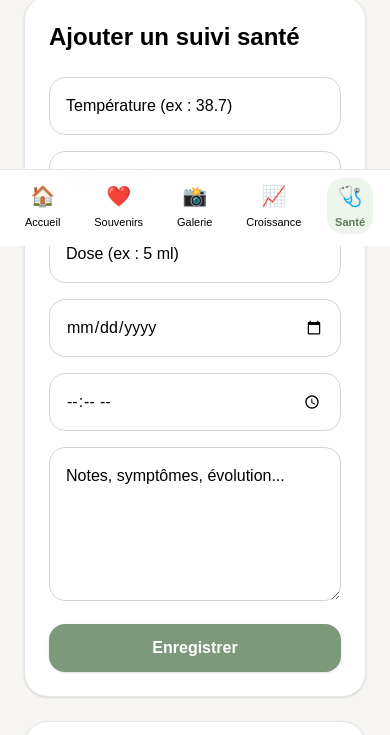
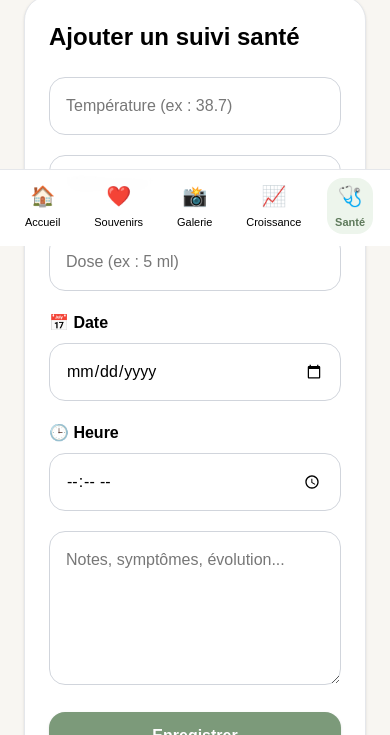
Before and after one commit to audreyC63/legacy, a Next.js app: page /health in a window 390 px wide. Shown: the part 598-1333 px from the top of the page. Built offline with nearby package versions, Linux system fonts and the light colour scheme.

Commit message:
fix: improve mobile form readability

```diff
--- a/app/globals.css
+++ b/app/globals.css
@@ -14,11 +14,40 @@
 
 html,
 body {
-  background: #F8F6F2;
-  color: #000000;
+  background: var(--background);
+  color: var(--foreground);
   font-family: Arial, Helvetica, sans-serif;
 }
 
 * {
-  color-scheme: light;
+  box-sizing: border-box;
 }
+
+input,
+textarea,
+select {
+  color: #000 !important;
+  background: #fff !important;
+}
+
+input::placeholder,
+textarea::placeholder {
+  color: #777 !important;
+}
+
+input[type="date"],
+input[type="time"] {
+  color: #000 !important;
+  -webkit-text-fill-color: #000 !important;
+}
+
+input[type="date"]::-webkit-datetime-edit,
+input[type="time"]::-webkit-datetime-edit {
+  color: #000 !important;
+  -webkit-text-fill-color: #000 !important;
+}
+
+input[type="date"]::-webkit-calendar-picker-indicator,
+input[type="time"]::-webkit-calendar-picker-indicator {
+  opacity: 1;
+}
--- a/components/ui/Input/Input.tsx
+++ b/components/ui/Input/Input.tsx
@@ -17,7 +17,23 @@ export default function Input({
       value={value}
       onChange={(e) => onChange(e.target.value)}
       placeholder={placeholder}
-      className="w-full rounded-2xl border border-gray-300 bg-white p-4 text-base text-black placeholder:text-black outline-none transition focus:border-[#7C9A7A] focus:ring-2 focus:ring-[#7C9A7A]/20"
+      className="
+        w-full
+        rounded-2xl
+        border
+        border-gray-300
+        bg-white
+        p-4
+        text-base
+        text-black
+        appearance-none
+        placeholder:text-gray-500
+        outline-none
+        transition
+        focus:border-[#7C9A7A]
+        focus:ring-2
+        focus:ring-[#7C9A7A]/20
+      "
     />
   );
 }
--- a/features/health/components/HealthForm.tsx
+++ b/features/health/components/HealthForm.tsx
@@ -57,11 +57,11 @@ export default function HealthForm() {
 
   return (
     <Card>
-      <h2 className="text-2xl font-semibold text-black">
+      <h2 className="text-2xl font-bold text-black">
         Ajouter un suivi santé
       </h2>
 
-      <div className="mt-6 space-y-4">
+      <div className="mt-6 space-y-5">
         <Input
           value={temperature}
           onChange={setTemperature}
@@ -80,17 +80,29 @@ export default function HealthForm() {
           placeholder="Dose (ex : 5 ml)"
         />
 
+        <div>
+          <label className="mb-2 block font-semibold text-black">
+            📅 Date
+          </label>
+
           <Input
             type="date"
             value={date}
             onChange={setDate}
           />
+        </div>
+
+        <div>
+          <label className="mb-2 block font-semibold text-black">
+            🕒 Heure
+          </label>
 
           <Input
             type="time"
             value={time}
             onChange={setTime}
           />
+        </div>
 
         <Textarea
           value={notes}
```
Lines whose indentation alone changed are shown as unchanged.
